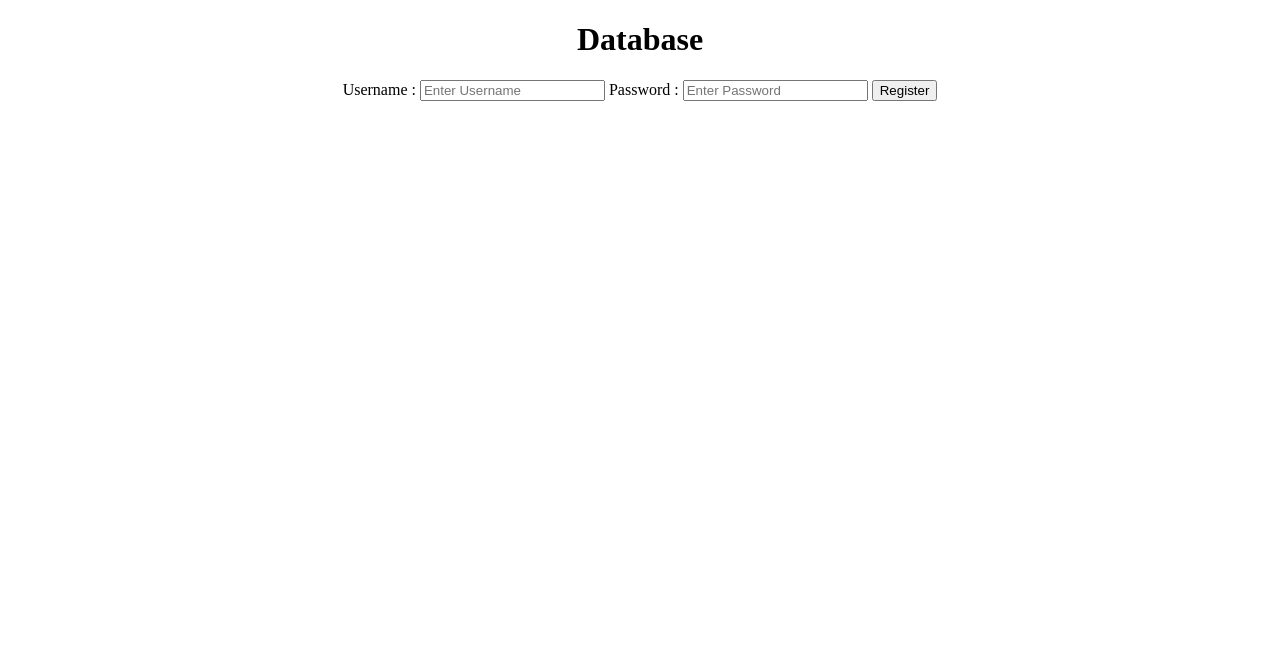
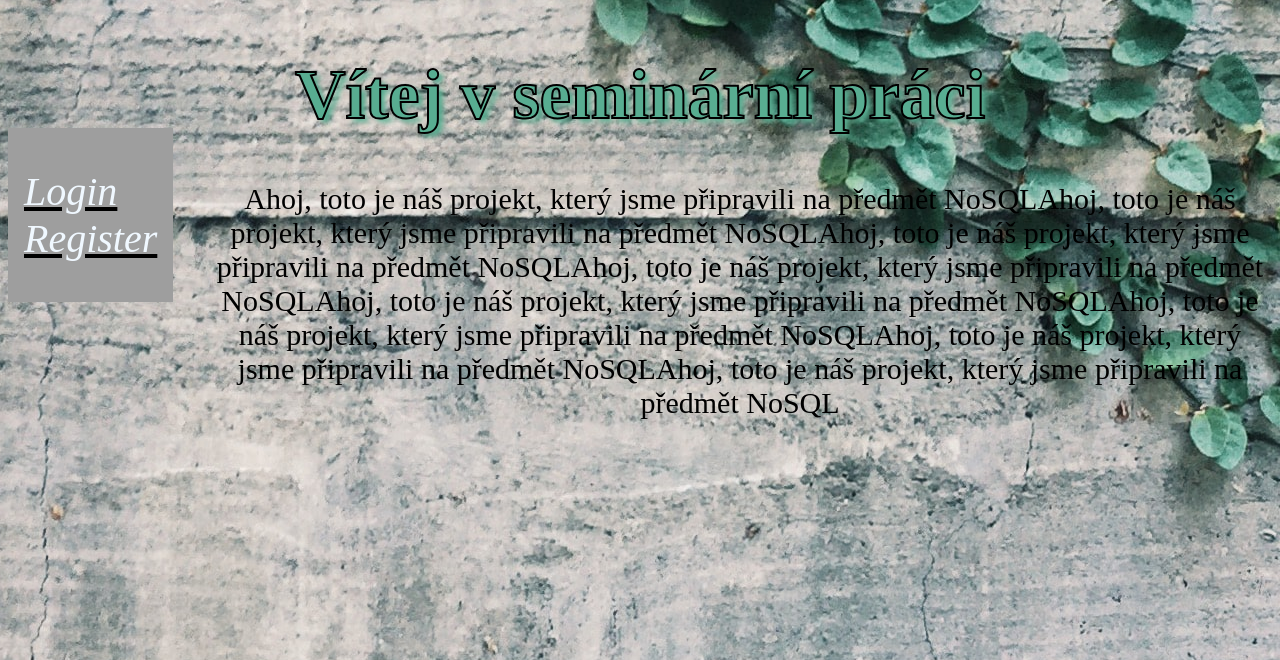
Before and after one commit to PavelJasso/NoSQL, a Flask app: page / in a window 1280 px wide. Shown: the top 660 px of the page. Run offline with Flask 2, Linux system fonts and the light colour scheme; grey boxes are pictures that could not be loaded.

Commit message:
Update
Doplněn styling css, ještě se bude upravovat

```diff
--- /dev/null
+++ b/templates/styling.css
@@ -0,0 +1,57 @@
+body {
+    background-image: url("images/template_bg.jpg");
+    background-position: center;
+    text-align: center;
+}
+
+li a {
+    width: 60px;
+    padding: 8px 16px;
+    text-decoration: none;
+    color: aliceblue;
+}
+
+li a:hover {
+    color: azure;
+}
+
+ul {
+    padding: 0px 0px;
+}
+
+.stranka {
+    width: 100%;
+    text-align: center;
+    height: 100px;
+    float: left;
+}
+
+.sidebar {
+    margin-top: 20px;
+    font-size: 40px;
+    text-decoration: underline;
+    font-style: italic;
+    float: left;
+    text-align: left;
+    background-image: url("images/sidebar.jpg");
+}
+
+
+h1 {
+    color: rgb(88, 173, 145);
+    text-shadow: 5px 4px 5px;
+    font-size: 70px;
+    -webkit-text-stroke: 2px black;
+}
+
+h2 {
+    color: black;
+    -webkit-text-stroke: 2px rgb(241, 15, 15);
+}
+
+p {
+    color: black;
+    font-size: 30px;
+    display: block;
+    margin-left: 200px;
+}
--- a/templates/template.html
+++ b/templates/template.html
@@ -1,24 +1,29 @@
 <!DOCTYPE html>
 <html>
+
 <head>
-<style>
-  h1 {text-align: center;}
-  form {text-align: center;}
-</style>
-<title>Page Title</title>
+  <link rel="stylesheet" href="styling.css">
+  <title>Vitej</title>
 </head>
+
 <body>
 
-<h1>Database</h1>
+  <!--Stranka-->
+  <div class="stranka">
+    <h1>Vítej v seminární práci</h1>
+    <p>Ahoj, toto je náš projekt, který jsme připravili na předmět NoSQLAhoj, toto je náš projekt, který jsme připravili
+      na předmět NoSQLAhoj, toto je náš projekt, který jsme připravili na předmět NoSQLAhoj, toto je náš projekt, který
+      jsme připravili na předmět NoSQLAhoj, toto je náš projekt, který jsme připravili na předmět NoSQLAhoj, toto je náš
+      projekt, který jsme připravili na předmět NoSQLAhoj, toto je náš projekt, který jsme připravili na předmět
+      NoSQLAhoj, toto je náš projekt, který jsme připravili na předmět NoSQL </p>
+  </div>
+  <!--Sidebar-->
+  <div class="sidebar">
+    <ul>
+      <li><a href="login.html" class="login_button">Login</a></li>
+      <li><a href="register.html" class="register_button">Register</a></li>
+    </ul>
+  </div>
+</body>
 
-<form>
-  <div class="container">
-      <label>Username : </label>
-      <input type="text" placeholder="Enter Username" name="username" required>
-      <label>Password : </label>
-      <input type="password" placeholder="Enter Password" name="password" required>
-      <button type="submit">Register</button>
-  </div>
-</form>
-</body>
 </html>
```
Also changed, not shown: templates/login.html (+11 -23 lines), templates/images/template_bg.jpg (added), 1 other file.
